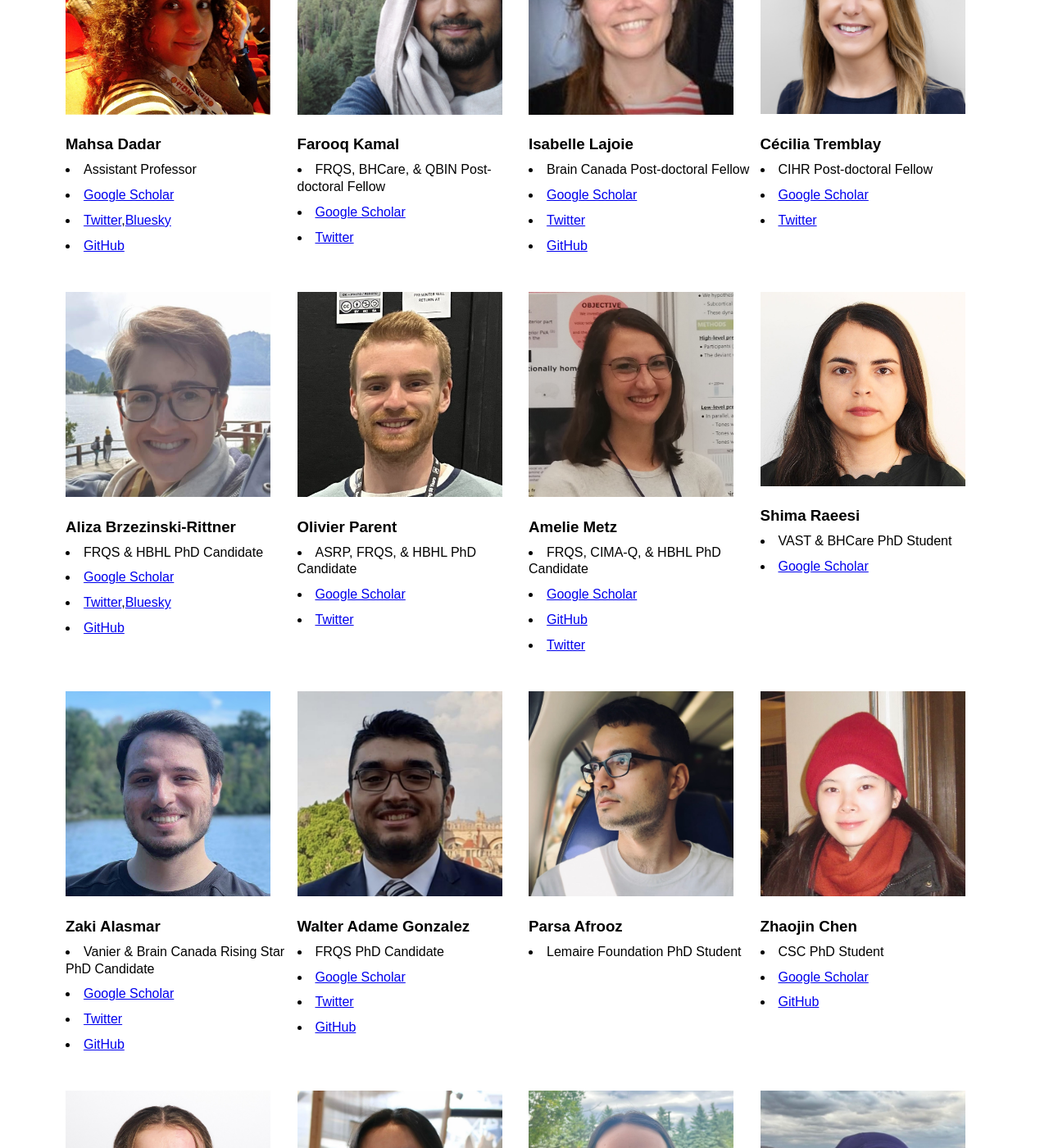
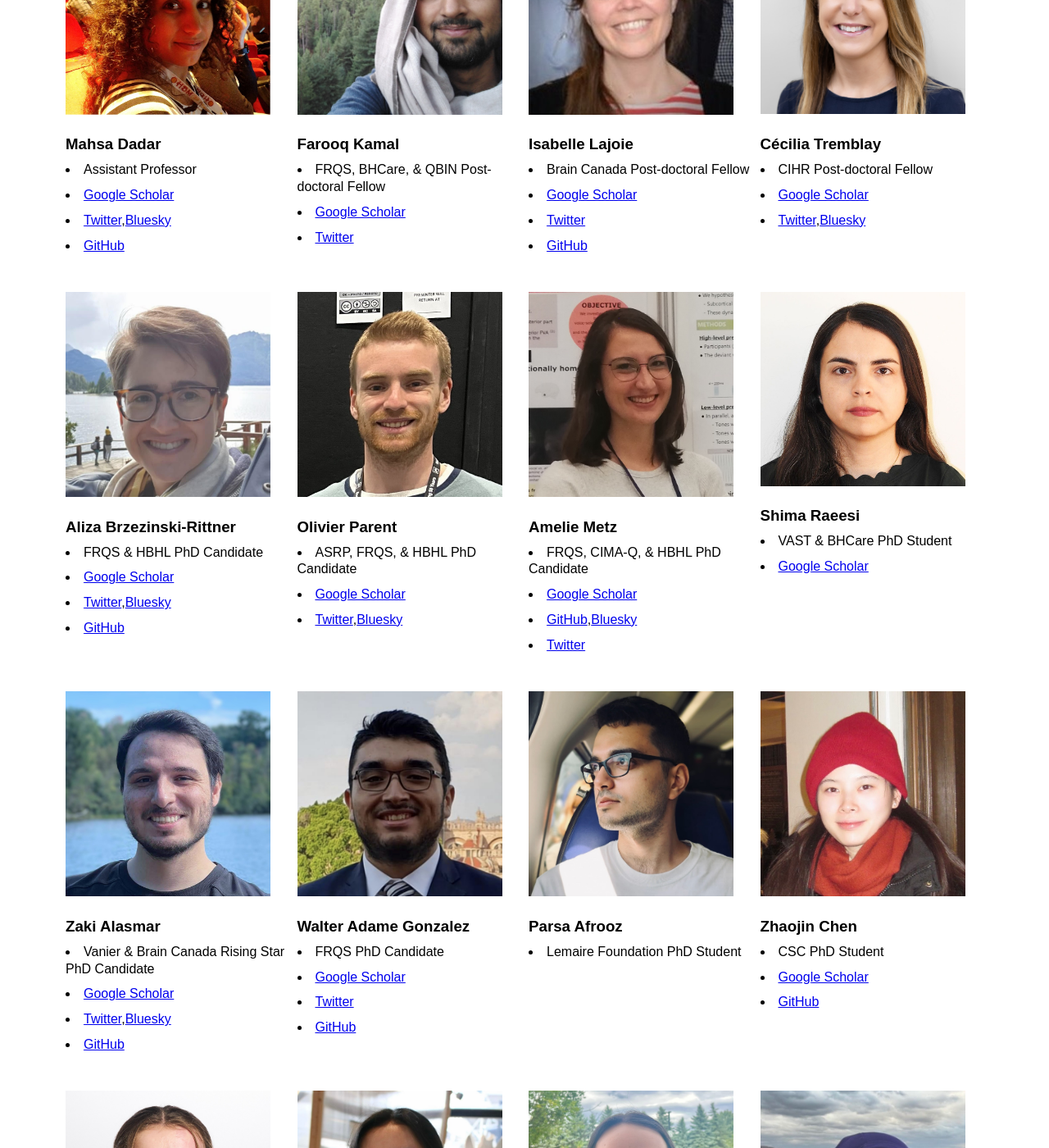
Before and after one commit to VANDAlab/VANDAlab.github.io, a Jekyll site: the page team.html, which Jekyll copies as it is, in a window 1280 px wide and 1400 px high, scrolled down 316 px. Shown: the whole window at 82% size. Built offline with Jekyll 4.4.1, drawn with Linux system fonts in a browser that asks for light colours.

Commit message:
Update team.html

```diff
--- a/team.html
+++ b/team.html
@@ -52,7 +52,7 @@
       <h3>Cécilia Tremblay</h3>
       <li>CIHR Post-doctoral Fellow</li>
        <li> <a href="https://scholar.google.ca/citations?user=N1Zuu18AAAAJ&hl=en&oi=ao" target="_blank">Google Scholar</a></li>
-       <li>  <a href="https://x.com/cece_tremblay" target="_blank">Twitter</a> </li>
+       <li>  <a href="https://x.com/cece_tremblay" target="_blank">Twitter</a>,<a href="https://bsky.app/profile/did:plc:pu7retjo2wchlk5gyei5ylip" target="_blank">Bluesky</a>  </li>
       </div>
 
     <div class="person">
@@ -69,7 +69,7 @@
       <h3>Olivier Parent</h3>
       <li>ASRP, FRQS, & HBHL PhD Candidate</li>
        <li> <a href="https://scholar.google.com/citations?user=bfEmYpEAAAAJ&hl=en" target="_blank">Google Scholar</a> </li>
-       <li>     <a href="https://twitter.com/oparent41">Twitter</a>  </li>
+       <li>     <a href="https://twitter.com/oparent41">Twitter</a>,<a href="https://bsky.app/profile/did:plc:um6fwvjswz6p7xfprghzmntk" target="_blank">Bluesky</a>  </li>
     </div>
 
     <div class="person">
@@ -77,7 +77,7 @@
       <h3>Amelie Metz</h3>
       <li>FRQS, CIMA-Q, & HBHL PhD Candidate</li>
       <li> <a href="https://scholar.google.ca/citations?user=SBdSjXwAAAAJ&hl=en&oi=ao" target="_blank">Google Scholar</a> </li>
-      <li> <a href="https://github.com/ameliemetz">GitHub</a> </li>
+      <li> <a href="https://github.com/ameliemetz">GitHub</a>,<a href="https://bsky.app/profile/did:plc:v5ou4c3tdqdttk76um6j5je4" target="_blank">Bluesky</a> </li>
       <li> <a href="https://x.com/ameliebuh">Twitter</a> </li>
      </div>
 
@@ -93,7 +93,7 @@
       <h3>Zaki Alasmar</h3>
       <li>Vanier & Brain Canada Rising Star PhD Candidate</li>
        <li> <a href="https://scholar.google.ca/citations?user=Z9Rb4NQAAAAJ&hl=en&oi=ao" target="_blank">Google Scholar</a></li>
-        <li>     <a href="https://twitter.com/zklsmr">Twitter</a> </li>
+        <li>     <a href="https://twitter.com/zklsmr">Twitter</a>,<a href="https://bsky.app/profile/did:plc:na65k3sz7a5zphigp6d6lwtn" target="_blank">Bluesky</a> </li>
          <li> <a href="https://github.com/zklsmr">GitHub</a> </li>
       </div>
 
@@ -123,6 +123,7 @@
      <div class="person">
           <img src="team/Kat.jpeg" alt="empty">
         <h3>Katherine Chadwick</h3>
+        <li><a href="https://bsky.app/profile/did:plc:6c6sij4hnnsvj4fqreeyhgy2" target="_blank">Bluesky</a> </li>
         <li>CIHR MSc Student</li>
       </div>
 
@@ -143,7 +144,7 @@
       <h3>Roqaie Moqaddam</h3>
       <li>Research Assistant</li>
         <li> <a href="https://scholar.google.com/citations?hl=en&user=TZjSLSIAAAAJ" target="_blank">Google Scholar</a></li>
-         <li>   <a href="https://twitter.com/RoqaMoqa">Twitter</a> </li>
+         <li>   <a href="https://twitter.com/RoqaMoqa">Twitter</a>,<a href="https://bsky.app/profile/did:plc:q65p4gxi2sgl2th5yp2bq3ff" target="_blank">Bluesky</a>  </li>
        </div>
 
         <div class="person">
```
